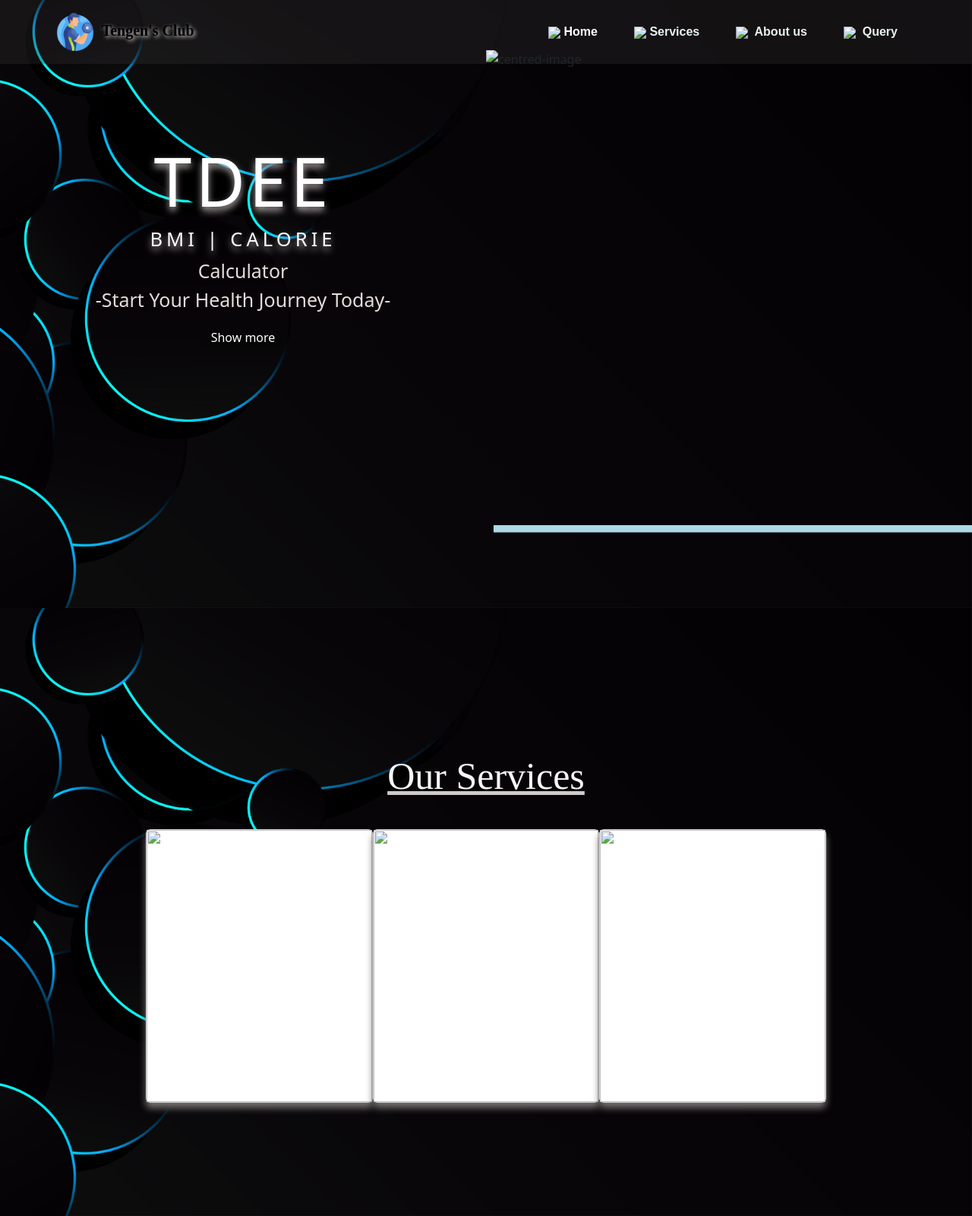
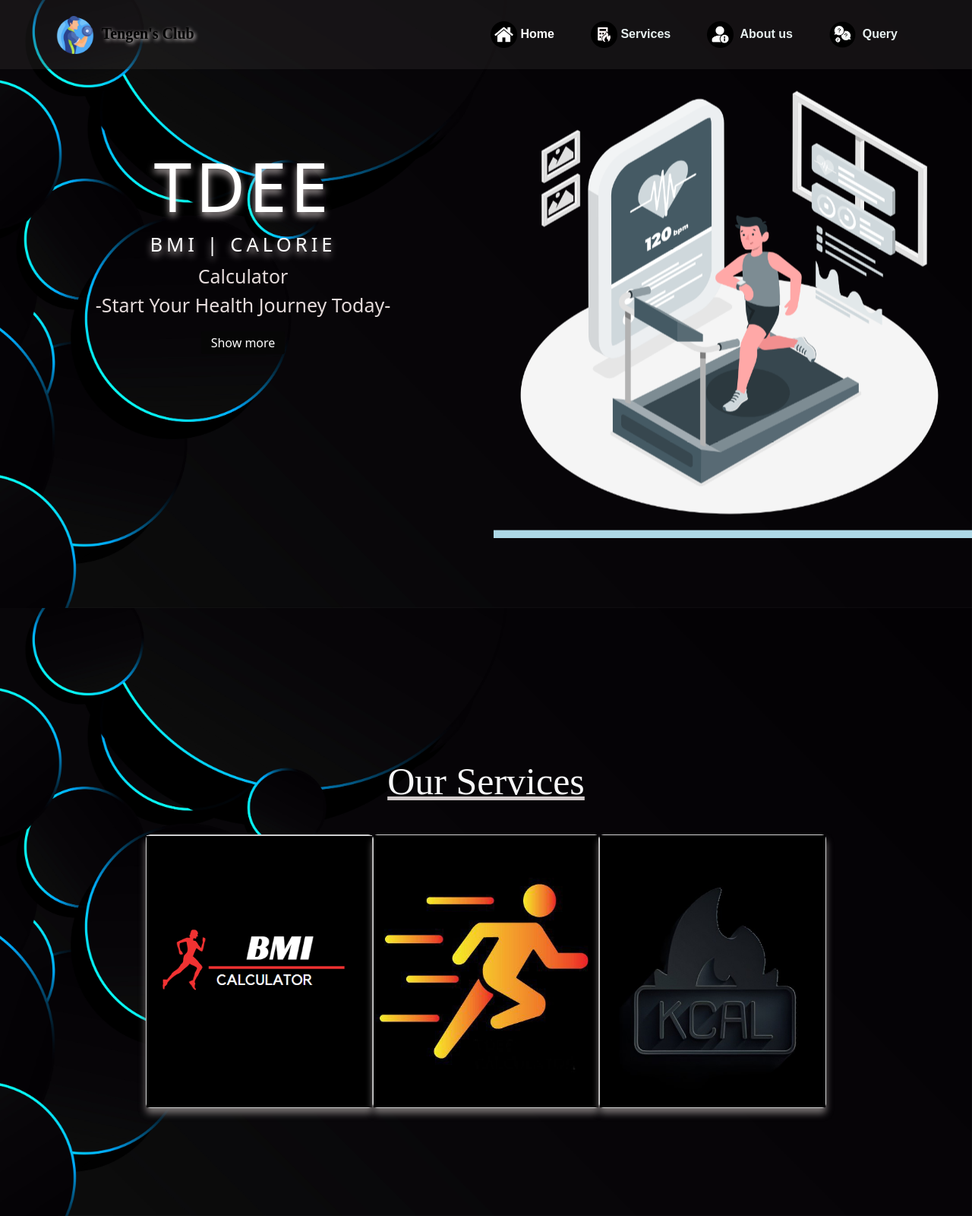
Before and after one commit to Aakashsusar/Tdee_Clculator, a plain HTML site: page index.html in a window 1280 px wide. Shown: the top 1600 px of the page at 76% size. Drawn offline with nearby package versions, Linux system fonts and the light colour scheme; files whose address does not match are found by name.

Commit message:
Update index.html

```diff
--- a/index.html
+++ b/index.html
@@ -18,23 +18,23 @@
           <div class="collapse navbar-collapse" id="navbarNav">
             <ul class="navbar-nav ms-auto">
               <li class="nav-item">
-                <a class="nav-link active" aria-current="page" href=#Homeimg><img id="logo1" src="./Icons/Home1.png">&nbsp;Home</a>
+                <a class="nav-link active" aria-current="page" href=#Homeimg><img id="logo1" src="Home1.png">&nbsp;Home</a>
               </li>
               <li class="nav-item">
-                <a class="nav-link" href=#title><img id="logo2" src="/Icons/calories (3).png">&nbsp;Services</a>
+                <a class="nav-link" href=#title><img id="logo2" src="calories (3).png">&nbsp;Services</a>
               </li>
               <li class="nav-item">
-                <a class="nav-link" id="l" href=#Aboutus><img id="logo3" src="/Icons/information (1).png">&nbsp; About us</a>
+                <a class="nav-link" id="l" href=#Aboutus><img id="logo3" src="information (1).png">&nbsp; About us</a>
               </li>
               <li class="nav-item">
-                <a class="nav-link " href="#"><img id="logo4" src="/Icons/questions.png">&nbsp; Query </a>
+                <a class="nav-link " href="#"><img id="logo4" src="questions.png">&nbsp; Query </a>
               </li>
             </ul>
           </div>
         </div>
       </nav>
  <!---->
-           <img id="Homeimg" src= "/Images/Fitness black.png" alt="centred-image" style="width:50%">
+           <img id="Homeimg" src= "Fitness black.png" alt="centred-image" style="width:50%">
 
 <div class="containers" id="Home">
 <div class="Text_container">
@@ -61,21 +61,21 @@
 <div id="title">Our Services</div>
 <div class="wrapper">
   <div class="card">
-  <img src="Images/bmi.png" onclick="bmi()">
+  <img src="bmi.png" onclick="bmi()">
     <div class="info">
       <h1 onclick="bmi()">BMI</h1>
       <p onclick="bmi()">Numbers align, BMI defines, your health's design in a single sign!</p>
     </div>
   </div>
   <div class="card">
-    <img src="Images/tdee.jpg" onclick="Tdee()">
+    <img src="tdee.jpg" onclick="Tdee()">
     <div class="info">
       <h1 onclick="Tdee()" >TDEE</h1>
       <p onclick="Tdee()">Fuel your day, find your way, TDEE's the guide to keep you in play</p>
     </div>
   </div>
   <div class="card">
-    <img src="Images/cal (2).jpg">
+    <img src="cal (2).jpg">
     <div class="info">
       <h1 onclick="Cal()">Calorie</h1>
       <p onclick="Cal()">Fuel your day, find your way, TDEE's the guide to keep you in play</p>
@@ -104,7 +104,7 @@
 <div class="container">
     <section class="about">
       <div class="about-image">
-        <img src="Images/Coaches.gif">
+        <img src="Coaches.gif">
       </div>
       <div class="about-content">
         <h2>Use Tangen's Club :-</h2>
```
